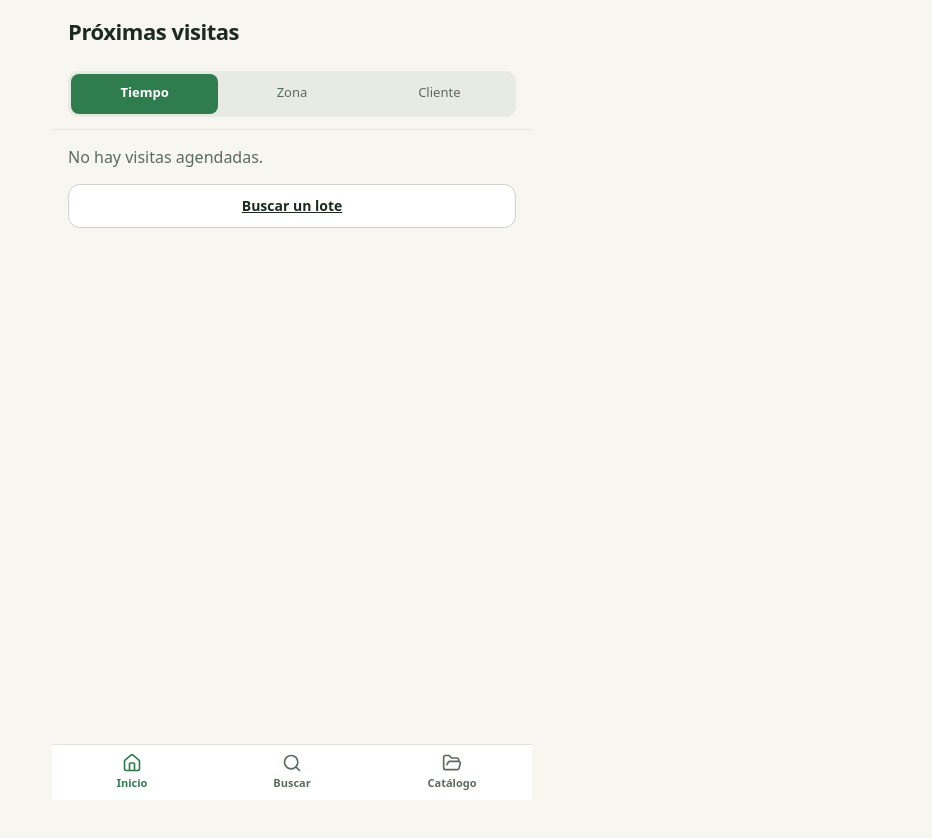
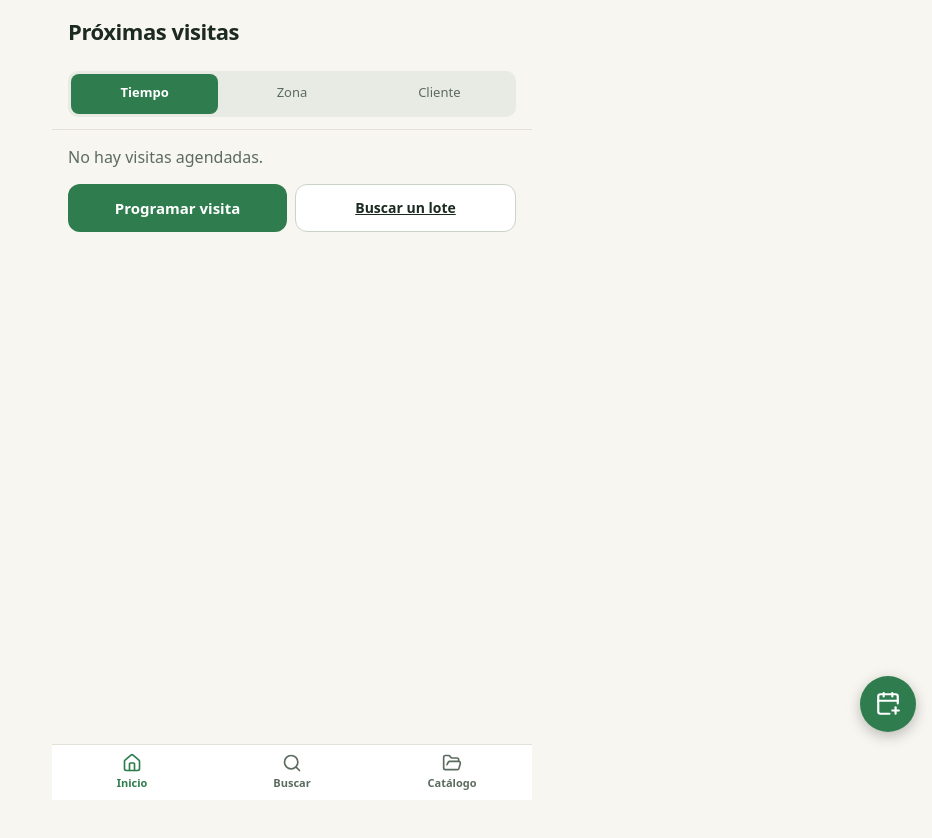
Before and after one commit to Apolofx/poudes-campo, a React (Vite) app: page / in a window 1280 px wide. Shown: the top 838 px of the page, without its empty margins (348-1280 px from the left). Built offline with nearby package versions, Linux system fonts and the light colour scheme.

Commit message:
feat(ui): FAB Programar visita y empty state de Inicio que promete a programar

```diff
--- a/src/ui/screens/AgendaScreen.tsx
+++ b/src/ui/screens/AgendaScreen.tsx
@@ -1,6 +1,7 @@
 // src/ui/screens/AgendaScreen.tsx
 import { useState } from 'react';
 import { Link } from 'react-router-dom';
+import { CalendarPlus } from 'lucide-react';
 import { useAgenda } from '@/ui/hooks/use-agenda';
 import { groupUpcoming, formatRelativeDays, type GroupBy } from '@/ui/agenda-presentation';
 import { ReminderAvisoBanner } from '@/ui/components/ReminderAvisoBanner';
@@ -47,6 +48,7 @@ export function AgendaScreen() {
         <>
           <p className="empty">No hay visitas agendadas.</p>
           <div className="empty-actions">
+            <Link className="btn-primary" to="/programar">Programar visita</Link>
             <Link className="btn-secondary" to="/buscar">Buscar un lote</Link>
           </div>
         </>
@@ -85,6 +87,9 @@ export function AgendaScreen() {
           </section>
         );
       })}
+      <Link className="fab" to="/programar" aria-label="Programar visita">
+        <CalendarPlus size={26} aria-hidden="true" />
+      </Link>
     </main>
   );
 }
--- a/src/ui/styles.css
+++ b/src/ui/styles.css
@@ -117,6 +117,23 @@ body {
   padding: 0 var(--space-4);
 }
 .empty-actions .btn-primary, .empty-actions .btn-secondary { flex: 1; }
+
+.fab {
+  position: fixed;
+  right: var(--space-4);
+  bottom: calc(var(--touch) + 24px);
+  width: 56px;
+  height: 56px;
+  border-radius: 50%;
+  display: flex;
+  align-items: center;
+  justify-content: center;
+  background: var(--accent);
+  color: var(--accent-ink);
+  box-shadow: 0 4px 14px rgb(0 0 0 / 0.25);
+  z-index: 20;
+}
+.fab:active { transform: scale(0.96); }
 
 .field-list { list-style: none; margin: 0; padding: 0; }
 
```
Also changed, not shown: 1 other file (tests, documents, lock files or other folders).
